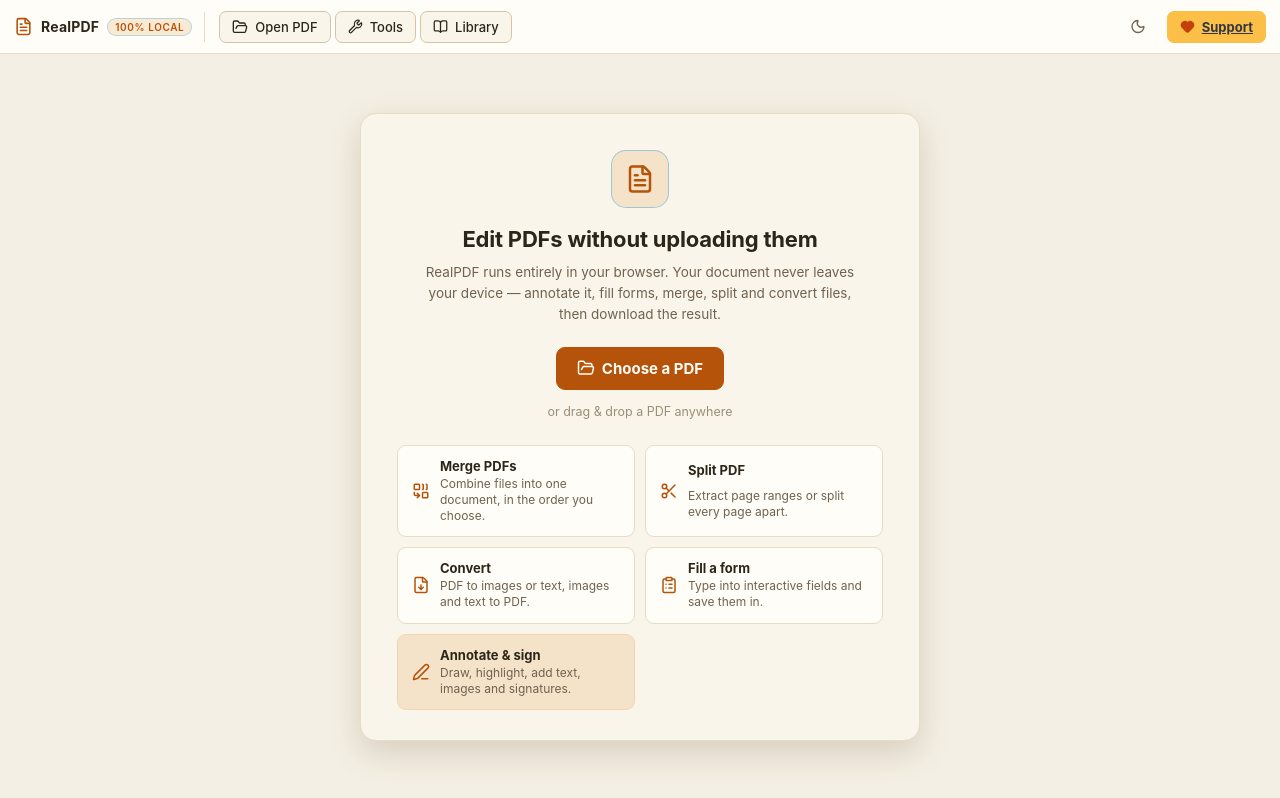
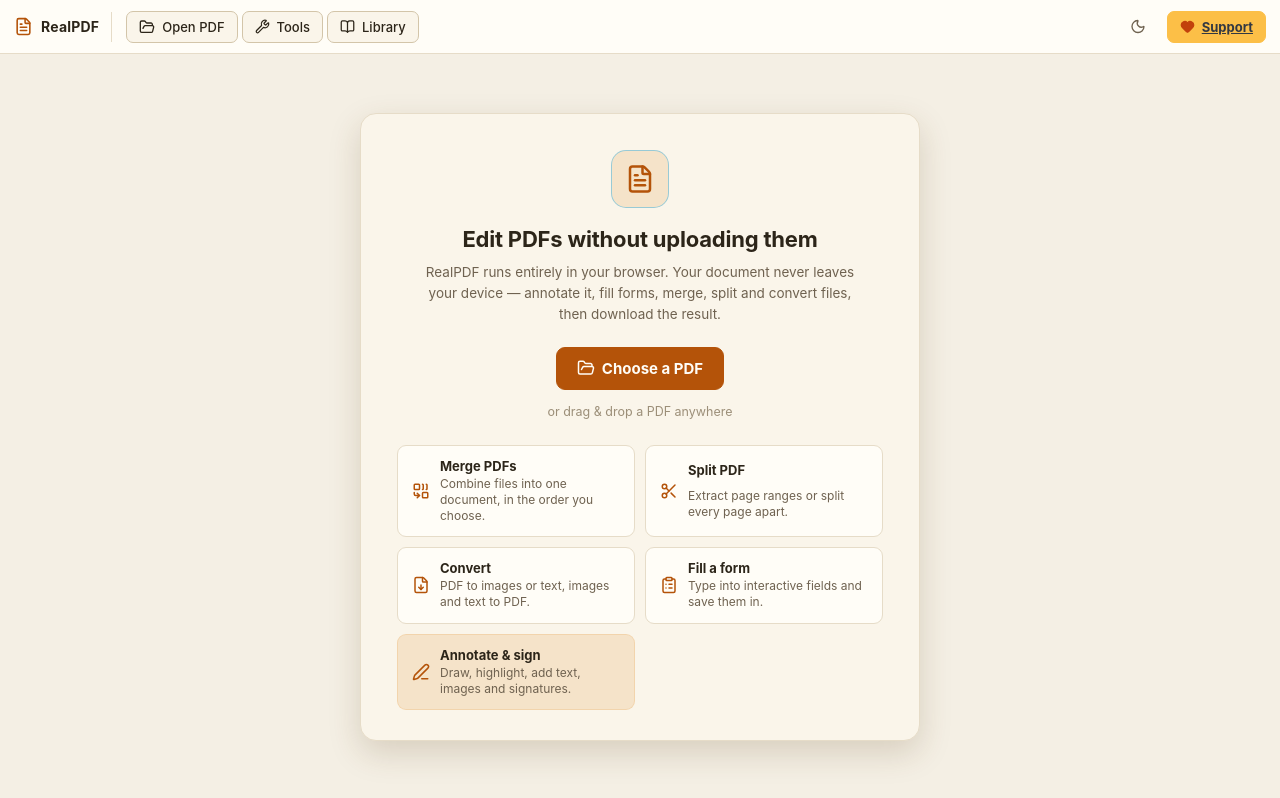
Before and after one commit to shixzie/realpdf, a React (Vite) app: page / in a window 1280 px wide. Built offline with nearby package versions, Linux system fonts and the light colour scheme.

Commit message:
Remove local-only label from top bar

```diff
--- a/src/components/TopBar.tsx
+++ b/src/components/TopBar.tsx
@@ -61,7 +61,6 @@
       <div className="brand">
         <FileText size={19} />
         <span>RealPDF</span>
-        <span className="brand-tag">100% local</span>
       </div>
 
       <div className="topbar-group">
--- a/src/styles.css
+++ b/src/styles.css
@@ -119,18 +119,6 @@
 
 .brand svg {
   color: var(--accent);
-}
-
-.brand-tag {
-  font-size: 10px;
-  font-weight: 600;
-  text-transform: uppercase;
-  letter-spacing: 0.6px;
-  color: var(--accent);
-  background: var(--accent-soft);
-  border: 1px solid rgba(14, 165, 233, 0.3);
-  border-radius: 99px;
-  padding: 2px 7px;
 }
 
 .topbar-group {
```
